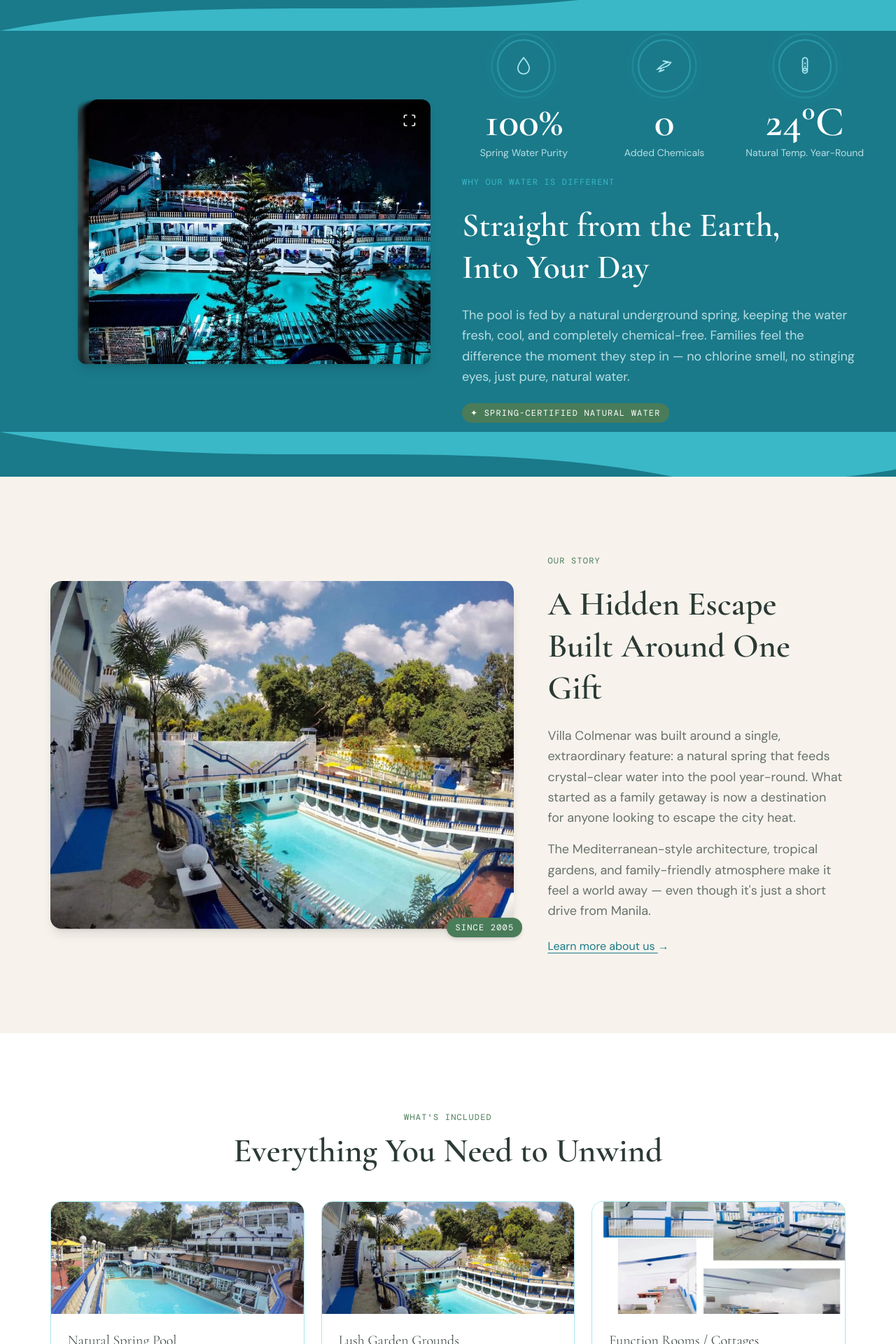
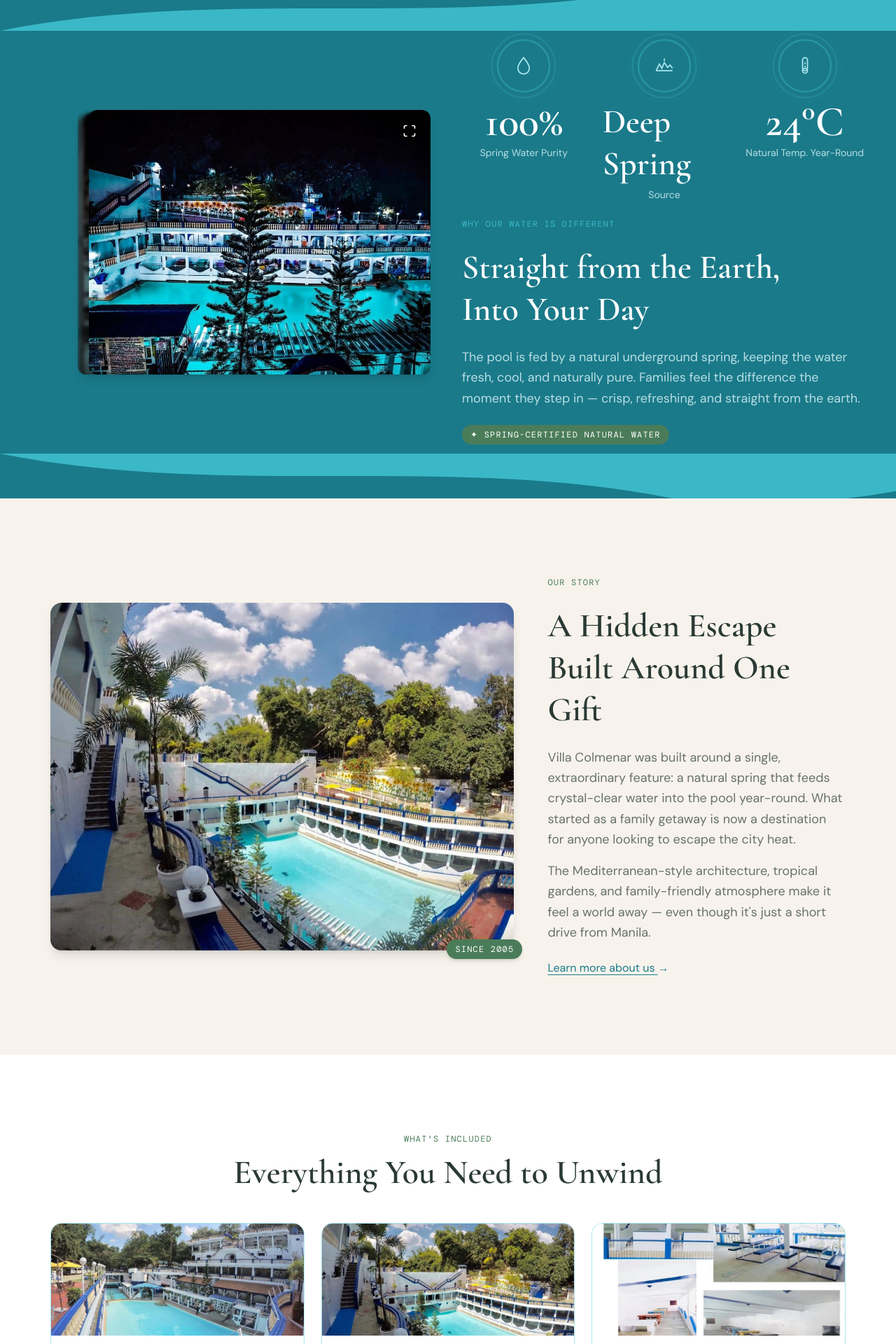
Before and after one commit to Elydia04/Colmenar-Website, a Next.js app: page / in a window 1280 px wide. Shown: the part 820-2740 px from the top of the page at 70% size. Built offline with nearby package versions, Linux system fonts and the light colour scheme.

Commit message:
fixed and improved

```diff
--- a/src/app/book/page.tsx
+++ b/src/app/book/page.tsx
@@ -1,6 +1,7 @@
 'use client'
 
 import { useState, use, type FormEvent } from 'react'
+import Image from 'next/image'
 import Button from '@/components/ui/Button'
 import Badge from '@/components/ui/Badge'
 import WaveDivider from '@/components/ui/WaveDivider'
@@ -52,11 +53,13 @@ export default function BookPage({
   return (
     <>
       <section className="relative h-64 md:h-80 overflow-hidden">
-        <div
-          role="img"
-          aria-label="Villa Colmenar pool at night"
-          className="absolute inset-0 bg-cover bg-center"
-          style={{ backgroundImage: "url('/images/night-pool.jpg')" }}
+        <Image
+          src="/images/night-pool.jpg"
+          alt="Villa Colmenar pool at night"
+          fill
+          priority
+          className="object-cover"
+          sizes="100vw"
         />
         <div className="absolute inset-0 bg-gradient-to-b from-spring-deep/80 via-spring-deep/60 to-spring-deep/90" />
         <WaveDivider color="#f5f0e7" />
--- a/src/app/layout.tsx
+++ b/src/app/layout.tsx
@@ -59,7 +59,7 @@ export default function RootLayout({
     '@type': 'Resort',
     name: 'Villa Colmenar',
     description:
-      'Natural spring water pool resort in Indang, Cavite. Crystal-clear, chemical-free spring-fed pool.',
+      'Natural spring water pool resort in Indang, Cavite. Crystal-clear spring-fed pool with naturally pure water.',
     url: 'https://villacolmenar.com',
     telephone: '(046) 123-4567',
     address: {
--- a/src/components/layout/Footer.tsx
+++ b/src/components/layout/Footer.tsx
@@ -10,7 +10,7 @@ export default function Footer() {
               Villa Colmenar
             </h3>
             <p className="font-body text-sm text-white/60 leading-relaxed">
-              Natural spring water pool resort in Indang, Cavite. Cool, clear, chemical-free.
+              Natural spring water pool resort in Indang, Cavite. Cool, clear, and naturally pure.
             </p>
           </div>
 
@@ -39,9 +39,6 @@ export default function Footer() {
               <a href="https://www.facebook.com/VillaColmenarResort" target="_blank" rel="noopener noreferrer" className="font-body text-sm text-white/60 hover:text-white transition-colors">
                 Facebook
               </a>
-              <a href="https://instagram.com" target="_blank" rel="noopener noreferrer" className="font-body text-sm text-white/60 hover:text-white transition-colors">
-                Instagram
-              </a>
             </div>
           </div>
         </div>
--- a/src/components/layout/Navbar.tsx
+++ b/src/components/layout/Navbar.tsx
@@ -44,12 +44,6 @@ export default function Navbar() {
     })
 
     return () => observerRef.current?.disconnect()
-  }, [])
-
-  useEffect(() => {
-    const onScroll = () => setScrolled(window.scrollY > 80)
-    window.addEventListener('scroll', onScroll, { passive: true })
-    return () => window.removeEventListener('scroll', onScroll)
   }, [])
 
   const handleNav = useCallback(
--- a/src/components/sections/About.tsx
+++ b/src/components/sections/About.tsx
@@ -1,5 +1,6 @@
 'use client'
 
+import Image from 'next/image'
 import Badge from '@/components/ui/Badge'
 import Link from 'next/link'
 
@@ -8,12 +9,15 @@ export default function About() {
     <section className="bg-cream py-20 md:py-28">
       <div className="max-w-300 mx-auto px-4 md:px-8 grid grid-cols-1 lg:grid-cols-5 gap-8 md:gap-12 items-center">
         <div className="lg:col-span-3 relative">
-          <div
-            role="img"
-            aria-label="Natural spring water source at Villa Colmenar"
-            className="aspect-4/3 rounded-2xl bg-cover bg-center shadow-lg"
-            style={{ backgroundImage: "url('/images/spring-source.jpg')" }}
-          />
+          <div className="aspect-4/3 rounded-2xl overflow-hidden shadow-lg relative">
+            <Image
+              src="/images/spring-source.jpg"
+              alt="Natural spring water source at Villa Colmenar"
+              fill
+              className="object-cover"
+              sizes="(max-width: 1024px) 100vw, 60vw"
+            />
+          </div>
           <Badge className="absolute -bottom-3 -right-3 shadow-md">
             Since 2005
           </Badge>
--- a/src/components/sections/Amenities.tsx
+++ b/src/components/sections/Amenities.tsx
@@ -1,4 +1,6 @@
 'use client'
+
+import Image from 'next/image'
 
 const amenities = [
   { img: '/images/hero-pool.jpg', title: 'Natural Spring Pool', desc: 'Main pool, spring-fed, open daily' },
@@ -30,12 +32,15 @@ export default function Amenities() {
               className="bg-white border border-spring-pale rounded-2xl overflow-hidden text-left hover:-translate-y-1 hover:shadow-lg hover:border-spring-mid transition-all duration-300"
             >
               {a.img ? (
-                <div
-                  role="img"
-                  aria-label={a.title}
-                  className="h-40 bg-cover bg-center"
-                  style={{ backgroundImage: `url(${a.img})` }}
-                />
+                <div className="h-40 relative overflow-hidden">
+                  <Image
+                    src={a.img}
+                    alt={a.title}
+                    fill
+                    className="object-cover"
+                    sizes="(max-width: 640px) 100vw, (max-width: 1024px) 50vw, 33vw"
+                  />
+                </div>
               ) : (
                 <div className="h-40 bg-gradient-to-br from-spring-foam to-spring-pale flex items-center justify-center">
                   <span className="text-4xl text-spring-deep/40" aria-hidden="true">&#10022;</span>
--- a/src/components/sections/FAQ.tsx
+++ b/src/components/sections/FAQ.tsx
@@ -8,8 +8,8 @@ const faqs = [
     a: 'We are open Monday to Friday from 8:00 AM to 5:00 PM, and weekends from 7:00 AM to 7:00 PM. Overnight stays are available by reservation.',
   },
   {
-    q: 'Is the pool really chemical-free?',
-    a: 'Yes! Our pool is fed by a natural underground spring. The water is fresh, cool, and completely free of chlorine and other chemicals.',
+    q: 'What makes the water so pure?',
+    a: 'Our pool is fed by a natural underground spring, so the water stays fresh, cool, and naturally pure — straight from the earth with no additives needed.',
   },
   {
     q: 'Do you allow outside food?',
--- a/src/components/sections/SpringFeature.tsx
+++ b/src/components/sections/SpringFeature.tsx
@@ -1,6 +1,7 @@
 'use client'
 
 import { useState, useCallback } from 'react'
+import Image from 'next/image'
 import { useScrollReveal } from '@/lib/useScrollReveal'
 import { useCountUp } from '@/lib/useCountUp'
 import Badge from '@/components/ui/Badge'
@@ -97,11 +98,12 @@ export default function SpringFeature() {
                             : 'blur(4px) brightness(0.4) saturate(0.15)',
                     }}
                   >
-                    <div
-                      role="img"
-                      aria-label={img.caption}
-                      className="w-full h-full bg-cover bg-center"
-                      style={{ backgroundImage: `url('${img.src}')` }}
+                    <Image
+                      src={img.src}
+                      alt={img.caption}
+                      fill
+                      className="object-cover"
+                      sizes="(max-width: 640px) 100vw, 50vw"
                     />
                   </button>
                 )
@@ -138,17 +140,19 @@ export default function SpringFeature() {
                 </svg>
               }
             />
-            <Stat
-              value={0}
-              suffix=""
-              label="Added Chemicals"
-              icon={
+            <div className="relative flex flex-col items-center w-full">
+              <RippleRing>
                 <svg viewBox="0 0 24 24" fill="none" stroke="currentColor" strokeWidth="1.5" className="w-full h-full">
-                  <path d="M17 8c-5 0-13 8-13 8s8-2 12-4c2-1 4-4 4-4-2 0-6-2-10-2z" />
-                  <path d="M9 15c-1.5 1.5-3 4-3 4s4-1 6-2.5" />
+                  <path d="M2 18l4-8 3 5 3-7 4 6 3-3 3 4" />
+                  <path d="M2 18h20" />
+                  <path d="M12 3v3" />
                 </svg>
-              }
-            />
+              </RippleRing>
+              <span className="font-display text-4xl md:text-5xl font-semibold text-white mt-4 leading-tight">
+                Deep Spring
+              </span>
+              <span className="font-body text-sm text-spring-foam/80 mt-1">Source</span>
+            </div>
             <Stat
               value={24}
               suffix="°C"
@@ -174,10 +178,10 @@ export default function SpringFeature() {
               Into Your Day
             </h2>
             <p className="font-body text-base md:text-lg text-spring-foam/80 leading-relaxed">
-              The pool is fed by a natural underground spring, keeping the water
-              fresh, cool, and completely chemical-free. Families feel the
-              difference the moment they step in &mdash; no chlorine smell, no
-              stinging eyes, just pure, natural water.
+The pool is fed by a natural underground spring, keeping the water
+fresh, cool, and naturally pure. Families feel the
+difference the moment they step in &mdash; crisp, refreshing, and
+straight from the earth.
             </p>
             <Badge>&#10022; Spring-Certified Natural Water</Badge>
           </div>
```
Also changed, not shown: src/app/gallery/page.tsx (+10 -6 lines), src/components/sections/GalleryStrip.tsx (+7 -5 lines), src/components/sections/Hero.tsx (+9 -6 lines), src/components/sections/NearbyAttractions.tsx (+11 -6 lines).
